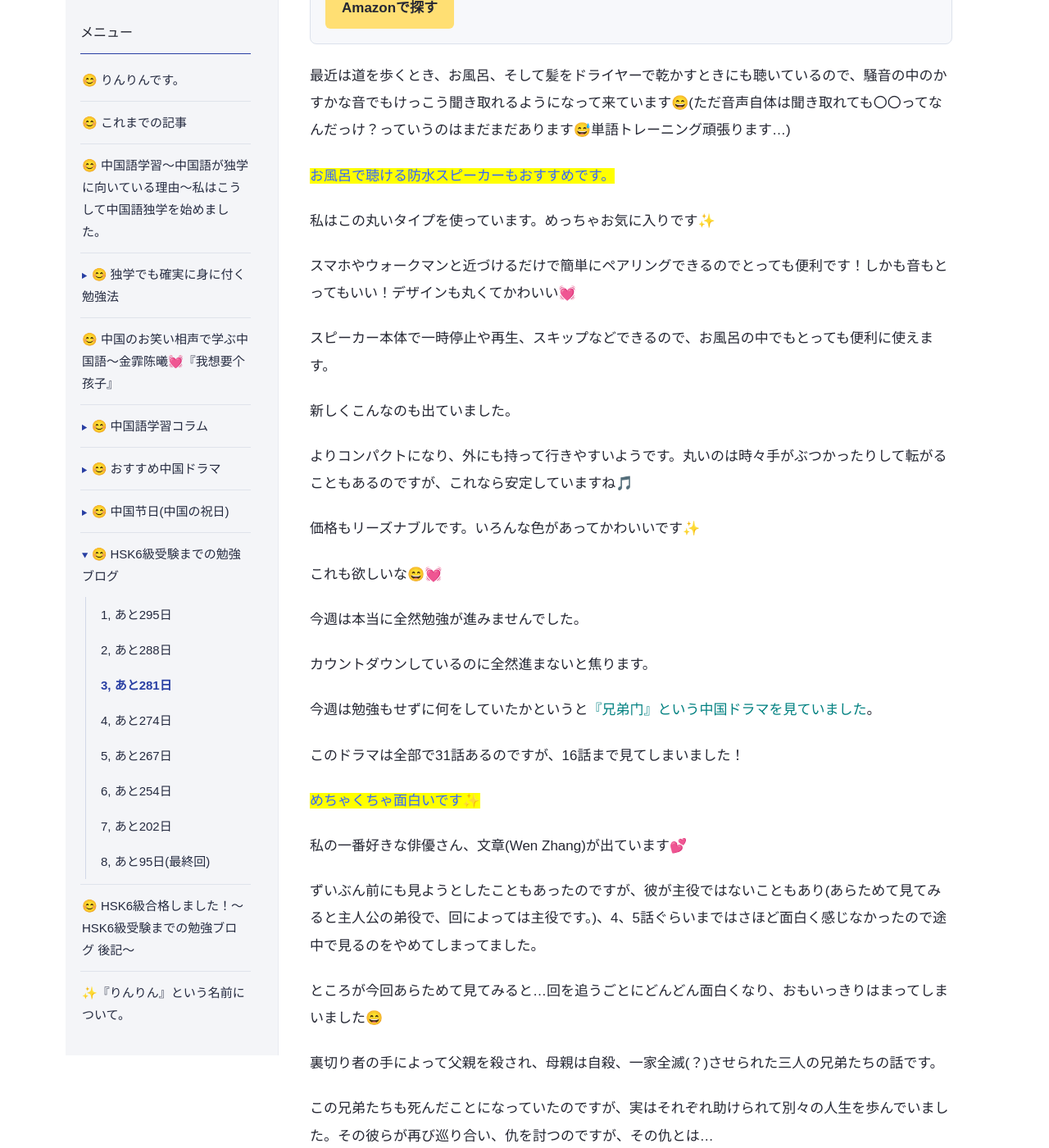
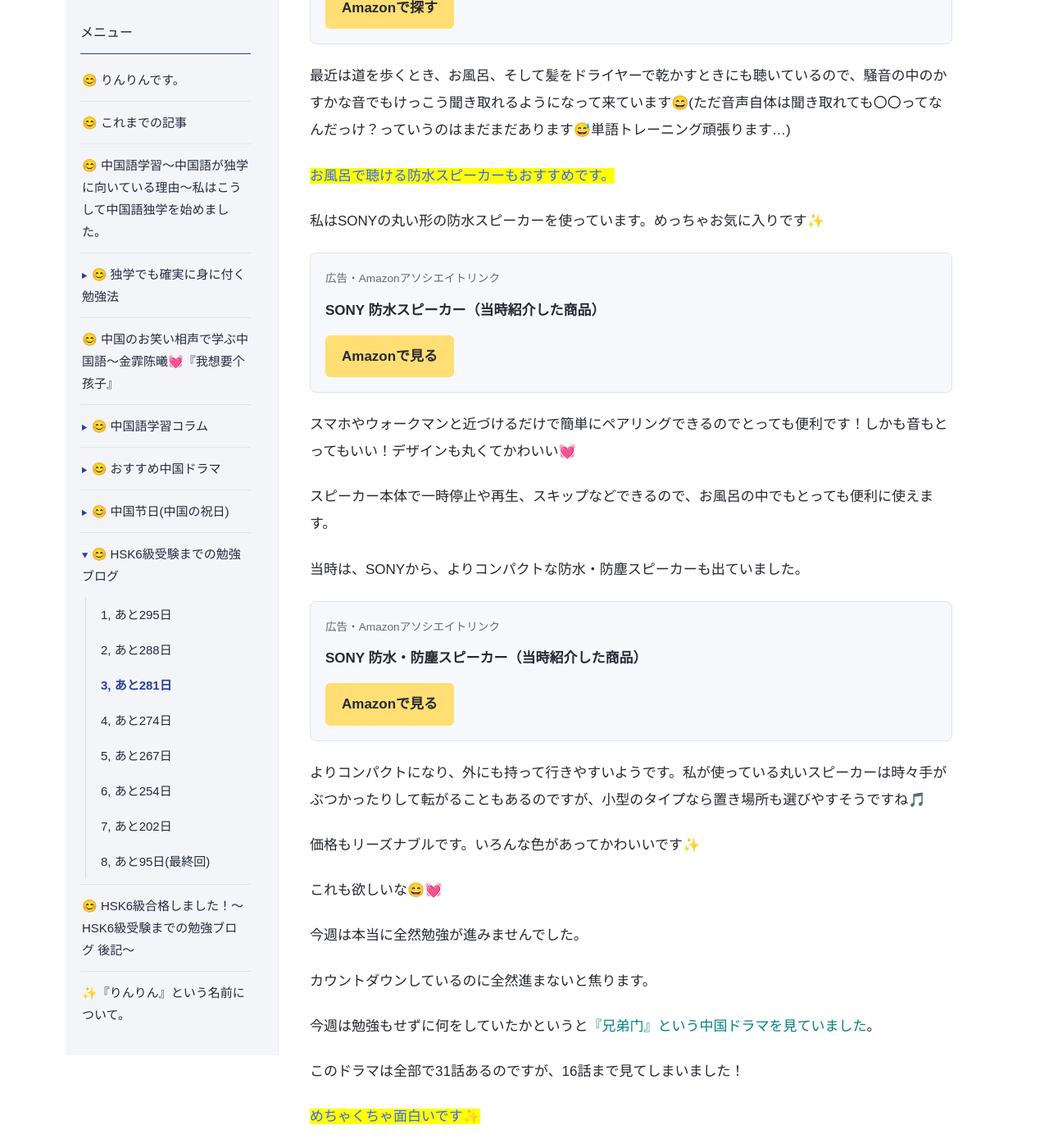
Before and after one commit to linlin-art/jibundemanabu, a Jekyll site: the page built from article-4225.html, in a window 1280 px wide and 1400 px high, scrolled down 3261 px. Shown: the whole window at 82% size. Built offline with Jekyll 4.4.1, drawn with Linux system fonts in a browser that asks for light colours.

Commit message:
Add files via upload

```diff
--- a/article-2840.html
+++ b/article-2840.html
@@ -19,6 +19,8 @@ article .dialogue-pair .dialogue-ja:empty { display: none; }
 <h1>RipndipのTシャツを淘宝（タオバオ）で 購入し、またしても4PXに止められた話&#128546;</h1>
 <figure style="margin: 0 0 32px;"><img src="/jibundemanabu/assets/images/2019/10/2181037_M.png" alt="" style="display: block; width: 100%; height: auto;"></figure>
 {% raw %}
+<p style="font-size: .9em; color: #626978;">※会話に出てくる「申請に添付した写真」「スクリーンショット」は、返品・返金の手続き中に販売店へ送った画像を指します。この記事には掲載していません。</p>
+
 
 <p>りんりんです。今回もまた淘宝（タオバオ）での失敗のお話です。</p>
 
@@ -224,7 +226,7 @@ article .dialogue-pair .dialogue-ja:empty { display: none; }
 
 <div class="dialogue-pair speaker-right">
 <span class="dialogue-speaker">linlin</span>
-<div class="dialogue-ja" lang="ja"><p>こんにちは。ごめんなさい！私打ち間違えてしまいました！<br>返金申請を訂正したいんですけど出来ません。<br>私はまだ受け取ってないので、4PXから直接送ります。すでに手配は済んでいます。<br>お手数ですが、私の申請に附属している写真をちょっと見てみてください。集運番号もその写真にあります。<br>ありがとうございます！</p></div>
+<div class="dialogue-ja" lang="ja"><p>こんにちは。ごめんなさい！私打ち間違えてしまいました！<br>返金申請を訂正したいんですけど出来ません。<br>私はまだ受け取ってないので、4PXから直接送ります。すでに手配は済んでいます。<br>お手数ですが、私の申請に添付している写真をちょっと見てみてください。集運番号もその写真にあります。<br>ありがとうございます！</p></div>
 </div>
 
 <div class="dialogue-pair speaker-left">
--- a/article-4225.html
+++ b/article-4225.html
@@ -92,15 +92,27 @@ permalink: /article-4225.html
 
 <p><span style="color: #3366ff; background-color: #ffff00;">お風呂で聴ける防水スピーカーもおすすめです。</span></p>
 
-<p>私はこの丸いタイプを使っています。めっちゃお気に入りです&#x2728;</p>
+<p>私はSONYの丸い形の防水スピーカーを使っています。めっちゃお気に入りです&#x2728;</p>
+<aside class="inline-book" aria-label="紹介した商品・広告" style="margin: 22px 0; padding: 18px; border: 1px solid #dce2ec; border-radius: 8px; background: #f7f8fb;">
+<p style="margin: 0 0 8px; font-size: .8em; color: #626978;">広告・Amazonアソシエイトリンク</p>
+<p style="margin: 0 0 14px; font-weight: 600;">SONY 防水スピーカー（当時紹介した商品）</p>
+<a href="https://www.amazon.co.jp/dp/B016RERMKI?tag=linlinkote2-22" target="_blank" rel="sponsored nofollow noopener noreferrer" style="display: inline-block; padding: 9px 20px; border-radius: 6px; background: #ffdf73; color: #252733; font-weight: 600; text-decoration: none;">Amazonで見る</a>
+</aside>
+
 
 <p>スマホやウォークマンと近づけるだけで簡単にペアリングできるのでとっても便利です！しかも音もとってもいい！デザインも丸くてかわいい&#x1f493;</p>
 
 <p>スピーカー本体で一時停止や再生、スキップなどできるので、お風呂の中でもとっても便利に使えます。</p>
 
-<p>新しくこんなのも出ていました。</p>
+<p>当時は、SONYから、よりコンパクトな防水・防塵スピーカーも出ていました。</p>
+<aside class="inline-book" aria-label="紹介した商品・広告" style="margin: 22px 0; padding: 18px; border: 1px solid #dce2ec; border-radius: 8px; background: #f7f8fb;">
+<p style="margin: 0 0 8px; font-size: .8em; color: #626978;">広告・Amazonアソシエイトリンク</p>
+<p style="margin: 0 0 14px; font-weight: 600;">SONY 防水・防塵スピーカー（当時紹介した商品）</p>
+<a href="https://www.amazon.co.jp/dp/B07QZ6K2WQ?tag=linlinkote2-22" target="_blank" rel="sponsored nofollow noopener noreferrer" style="display: inline-block; padding: 9px 20px; border-radius: 6px; background: #ffdf73; color: #252733; font-weight: 600; text-decoration: none;">Amazonで見る</a>
+</aside>
 
-<p>よりコンパクトになり、外にも持って行きやすいようです。丸いのは時々手がぶつかったりして転がることもあるのですが、これなら安定していますね&#x1f3b5;</p>
+
+<p>よりコンパクトになり、外にも持って行きやすいようです。私が使っている丸いスピーカーは時々手がぶつかったりして転がることもあるのですが、小型のタイプなら置き場所も選びやすそうですね&#x1f3b5;</p>
 
 <p>価格もリーズナブルです。いろんな色があってかわいいです&#x2728;</p>
 
--- a/article-4335.html
+++ b/article-4335.html
@@ -15,6 +15,7 @@ permalink: /article-4335.html
 <p>以前にこのブログでもタオバオで『ドラえもん』中国語版を購入したのに4PXの禁輸品だったために結局キャンセルせざるを得なかった話をしました。</p>
 
 <p class="has-text-align-center"><strong>その投稿がこちらです</strong>&#x1f60a;↓</p>
+<p><a href="/jibundemanabu/article-2534.html">淘宝（タオバオ）で『ドラえもん』中国語版を購入し、返品することになった話</a></p>
 
 <p>でもやはり諦められず、中国人の同僚にお願いして、中国の弟さんから送ってもらうことになったのです。</p>
 
--- a/article-4908.html
+++ b/article-4908.html
@@ -394,7 +394,7 @@ permalink: /article-4908.html
 
 <p>さて、最後になりました。ここで初めて過去問集にトライします。</p>
 
-<p>画像は2013年度版と2018年度版の２つしかありませんが、私は2015年度版も持っています。1冊に5回分入っているので計15回、そして中国のHSKサイトからダウンロードできるもの2回分もやろうと思います。</p>
+<p>私は2013年度版・2015年度版・2018年度版の過去問集を持っています。1冊に5回分入っているので計15回、そして中国のHSKサイトからダウンロードできるもの2回分もやろうと思います。</p>
 
 <p class="has-text-align-center"><span style="color: #008080;">このページからダウンロードできます↓</span></p>
 
--- a/article-5087.html
+++ b/article-5087.html
@@ -132,7 +132,7 @@ permalink: /article-5087.html
 
 <p class="has-text-align-left">本の内容はとても良かったです。<span style="color: #3366ff; background-color: #ffff00;">１単元ごとに本文（700～1300字ぐらい）、単語、語彙の解説、病句の解説、練習問題、作文問題などがあります。音声はほんの裏表紙に載っているQR コードでダウンロードできます。本文の音声と、単語のみが別々に収録されているのでとても使いやすかったです。</span>私はまず、<span style="color: #3366ff;">何も見ないで本文の音声を聞く→本を見ながらもう一度聞く→注释を読んで練習問題→最後にその単元の単語音声を聞きながら听写。という感じで勉強しました。作文問題には解答がないのでハロートークでネイティブの方に添削してもらったりしていました。</span>そして紫色のテキストブックが終わったら、白いほうの問題集を１単元。<span style="background-color: #ffff00; color: #3366ff;">これはまったくHSKと同じような問題になっています。もちろん1単元の量は少なめです。听力で言うと、第１部分が5問、第2部分のインタビューが1つ(5問）、第3部分が文章2つ（計7問）でした。</span>阅读にも解説がないので病句でなぜそれが間違いなのかわからないときは、やはりハロートークで教えてもらいました。本当にありがたかったです。でもネイティブの間でも意見が割れることもあり、後でこっそり個人的に「あの人が言ってたのは間違いだよ。本当は○○で、なぜかというと○○○○」みたいな感じで教えてくれる人もいました。世の中には親切な人がたくさんいるんだなぁと感動しました。</p>
 <p class="has-text-align-left">それから、<span style="color: #3366ff;"><span style="background-color: #ffff00;">この本自体には解答は付いていないのですが、北京语言大学出版社のサイトで無料でダウンロードできます。</span></span>(タオバオの口コミを見て分かったのですが、最初めっちゃ焦りました&#x1f605;）　</p>
-<p class="has-text-align-left"><span style="color: #3366ff;">北京语言大学出版社のHPの右上にある検索ボックスで「ｈｓｋ」で検索すると本が出てくるのでこの本の画像の下のダウンロードボタンをクリックしてください。（その際にメルアドでの会員登録が必要です。）</span></p>
+<p class="has-text-align-left"><span style="color: #3366ff;">当時は、北京语言大学出版社のホームページで「HSK」と検索し、該当する教材のダウンロードボタンから音声を入手できました（メールアドレスでの会員登録が必要でした）。ここでいう教材やダウンロードボタンは、出版社のサイト上のものです。現在の入手方法は、本に記載された案内や出版社のサイトでご確認ください。</span></p>
 
 <p class="has-text-align-center">北京语言大学出版社のHPはこちら↓</p>
 
--- a/profile.html
+++ b/profile.html
@@ -10,7 +10,7 @@ permalink: /profile.html
 
 
 
-<figure class="wp-block-image"><img src="https://linlin-kote2.com/wp-content/uploads/2019/09/preview3115024698034745520-885x1024.jpg" alt="" class="wp-image-1106"/><figcaption>I love you to the moon and back.</figcaption></figure>
+<figure class="wp-block-image"><img style="display: block; width: auto; height: auto; max-width: 100%; max-height: 420px; object-fit: contain;" src="/jibundemanabu/assets/images/2019/09/preview3115024698034745520-885x1024.jpg" alt="" class="wp-image-1106"/><figcaption>I love you to the moon and back.</figcaption></figure>
 
 
 
@@ -22,11 +22,11 @@ permalink: /profile.html
 
 
 
-<p>このサイト<a href="https://linlin-kote2.com">https://linlin-kote2.com</a>のロゴも彼女がモデルです。</p>
+<p>このサイト<a href="/jibundemanabu/">「自分で学ぶ中国語」</a>のロゴも彼女がモデルです。</p>
 
 
 
-<figure class="wp-block-image"><img src="https://linlin-kote2.com/wp-content/uploads/2019/09/wallpaper6729448414855761540-1024x576.png" alt="" class="wp-image-277"/></figure>
+<figure class="wp-block-image"><img style="display: block; width: auto; height: auto; max-width: 100%; max-height: 420px; object-fit: contain;" src="/jibundemanabu/assets/images/2019/09/wallpaper6729448414855761540-1024x576.png" alt="" class="wp-image-277"/></figure>
 
 
 
```
